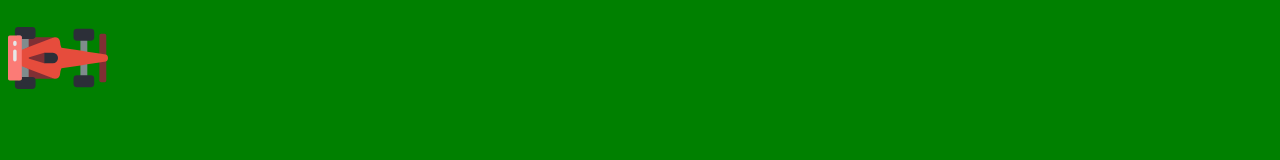
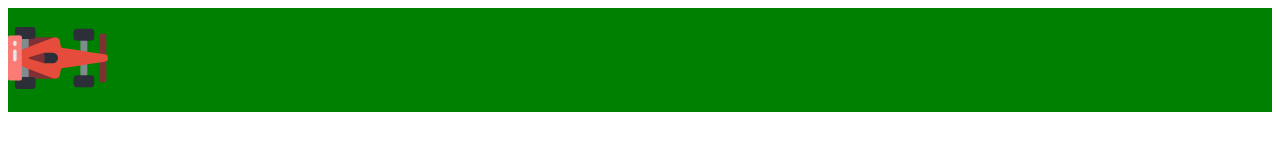
Before and after one commit to KennethDelaCruz/driving-game, a website: page index.html in a window 1280 px wide. Drawn offline with Linux system fonts and the light colour scheme.

Commit message:
Updated css styling to represnt changes from previous pull request: removed body selector, container selector has width and height of 100vh/100vw and added the background-color to green

```diff
--- a/styles.css
+++ b/styles.css
@@ -4,13 +4,8 @@
   transition: transform 0.2s;
 }
 
-body {
+.container {
   width: 100%;
   height: 100%;
   background-color: green;
 }
-
-.container {
-  width: 100%;
-  height: 100%;
-}
```
